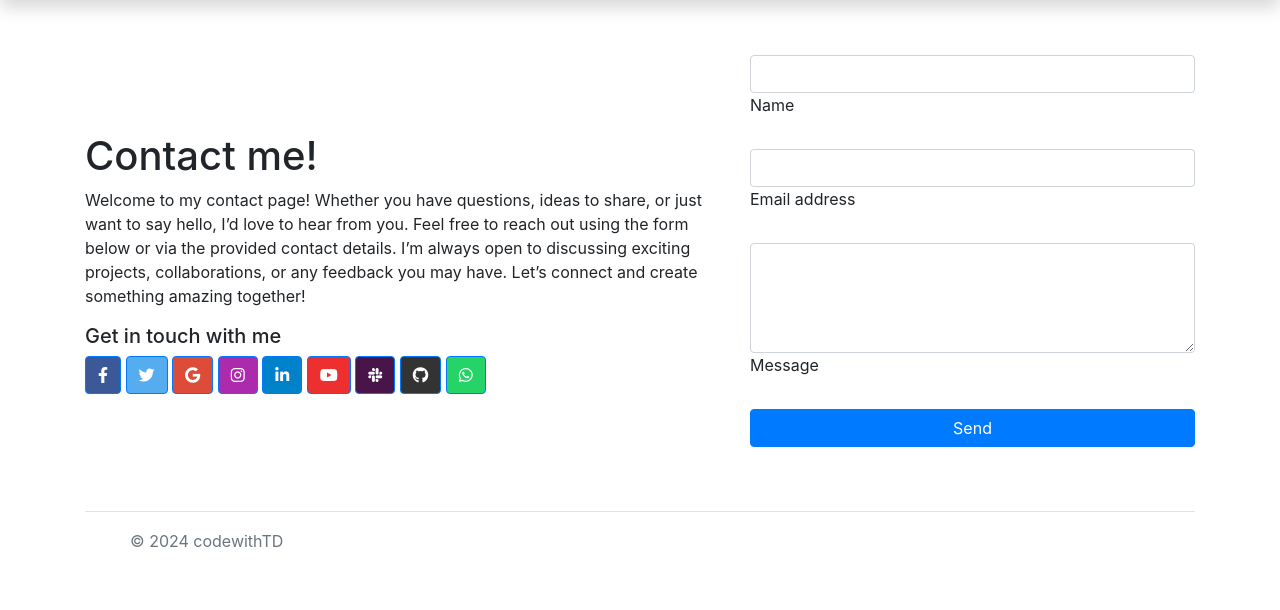
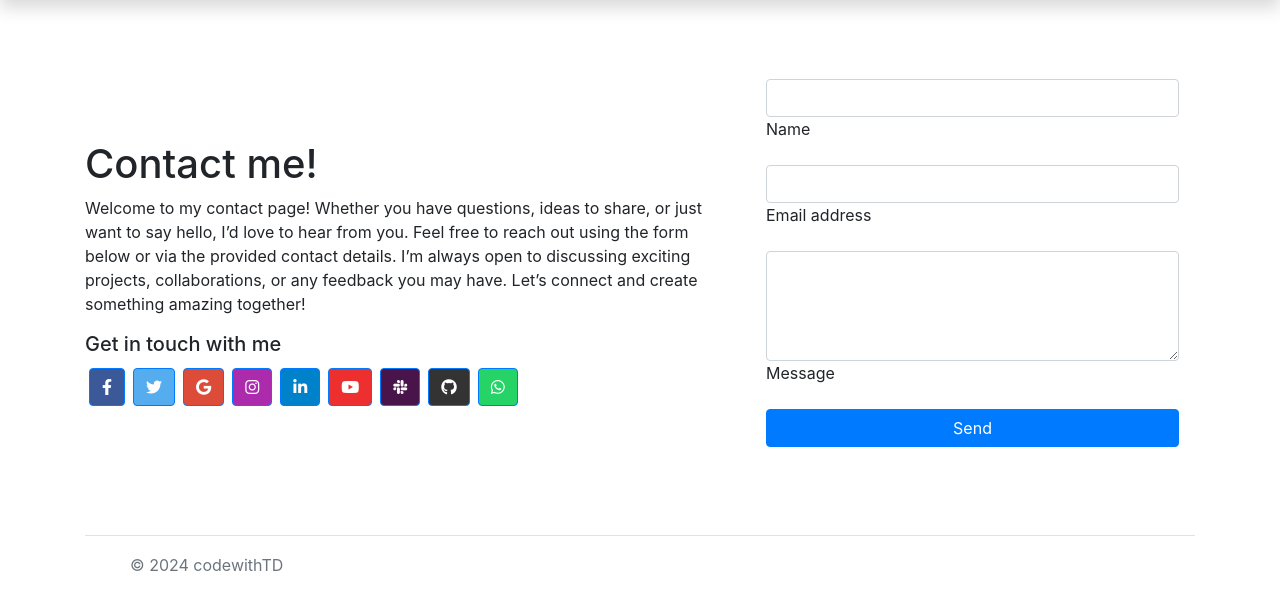
Before and after one commit to dhargyalla/render-flask-deployment, a Flask app: page /contact in a window 1280 px wide. Shown: the part 89-699 px from the top of the page. Run offline with Flask 2, Linux system fonts and the light colour scheme; some libraries are stand-ins or nearby versions.

Commit message:
fresh commit

```diff
--- a/templates/contact.html
+++ b/templates/contact.html
@@ -4,32 +4,36 @@
 
 {% block content %}
 
-<section class="pt-5 pt-md-11 py-3 pt-5">
+<section class="pt-5 pt-md-11 py-3">
   <div class="container pt-5">
     <div class="row gx-4 gx-lg-5 mt-5 align-items-center">
       <div class="col-12 col-md-5 order-md-2">
         <!-- Form -->
-        <form style="width: w-100;" action="/contact" method="POST">
+        <div class="px-3 py-4"> <!-- Responsive padding -->
+          <form class="w-100" action="/contact" method="POST">
             <!-- Name input -->
-          <div data-mdb-input-init class="form-outline mb-4">
+            <div class="form-outline mb-3">
               <input type="text" id="form4Example1" name="name" class="form-control" required />
               <label class="form-label" for="form4Example1">Name</label>
             </div>
 
             <!-- Email input -->
-          <div data-mdb-input-init class="form-outline mb-4">
+            <div class="form-outline mb-3">
               <input type="email" id="form4Example2" name="email" class="form-control" required />
               <label class="form-label" for="form4Example2">Email address</label>
             </div>
 
             <!-- Message input -->
-          <div data-mdb-input-init class="form-outline mb-4">
+            <div class="form-outline mb-3">
               <textarea class="form-control" id="form4Example3" name="message" rows="4" required></textarea>
               <label class="form-label" for="form4Example3">Message</label>
             </div>
+
             <!-- Submit button -->
-          <button data-mdb-ripple-init type="submit" class="btn btn-primary btn-block mb-4">Send</button>
+            <button type="submit" class="btn btn-primary btn-block mb-4">Send</button>
           </form>
+        </div>
+
         {% with messages = get_flashed_messages(with_categories=true) %}
           {% if messages %}
             {% for category, message in messages %}
@@ -39,11 +43,9 @@
             {% endfor %}
           {% endif %}
         {% endwith %}
+      </div>
 
-
-      </div>
-      <div class="col-12 col-md-7 order-md-1">
-        <!-- Contact Info -->
+      <div class="col-12 col-md-7 order-md-1 text-center text-md-left">
         <h1>Contact me!</h1>
         <p>
           Welcome to my contact page! Whether you have questions, ideas to share,
@@ -52,20 +54,23 @@
           discussing exciting projects, collaborations, or any feedback you may have.
           Let’s connect and create something amazing together!
         </p>
-        <h5>Get in touch with me </h5>
+        <h5>Get in touch with me</h5>
+
         <!-- Social Media Links -->
-        <a class="btn btn-primary" style="background-color: #3b5998;" href="#!" role="button"><i class="fab fa-facebook-f"></i></a>
-        <a class="btn btn-primary" style="background-color: #55acee;" href="#!" role="button"><i class="fab fa-twitter"></i></a>
-        <a class="btn btn-primary" style="background-color: #dd4b39;" href="#!" role="button"><i class="fab fa-google"></i></a>
-        <a class="btn btn-primary" style="background-color: #ac2bac;" href="#!" role="button"><i class="fab fa-instagram"></i></a>
-        <a class="btn btn-primary" style="background-color: #0082ca;" href="#!" role="button"><i class="fab fa-linkedin-in"></i></a>
-        <a class="btn btn-primary" style="background-color: #ed302f;" href="#!" role="button"><i class="fab fa-youtube"></i></a>
-        <a class="btn btn-primary" style="background-color: #481449;" href="#!" role="button"><i class="fab fa-slack-hash"></i></a>
-        <a class="btn btn-primary" style="background-color: #333333;" href="#!" role="button"><i class="fab fa-github"></i></a>
-        <a class="btn btn-primary" style="background-color: #25d366;" href="#!" role="button"><i class="fab fa-whatsapp"></i></a>
+        <div class="d-flex flex-wrap justify-content-center justify-content-md-start">
+          <a class="btn btn-primary m-1" style="background-color: #3b5998;" href="#"><i class="fab fa-facebook-f"></i></a>
+          <a class="btn btn-primary m-1" style="background-color: #55acee;" href="#"><i class="fab fa-twitter"></i></a>
+          <a class="btn btn-primary m-1" style="background-color: #dd4b39;" href="#"><i class="fab fa-google"></i></a>
+          <a class="btn btn-primary m-1" style="background-color: #ac2bac;" href="#"><i class="fab fa-instagram"></i></a>
+          <a class="btn btn-primary m-1" style="background-color: #0082ca;" href="#"><i class="fab fa-linkedin-in"></i></a>
+          <a class="btn btn-primary m-1" style="background-color: #ed302f;" href="#"><i class="fab fa-youtube"></i></a>
+          <a class="btn btn-primary m-1" style="background-color: #481449;" href="#"><i class="fab fa-slack-hash"></i></a>
+          <a class="btn btn-primary m-1" style="background-color: #333333;" href="#"><i class="fab fa-github"></i></a>
+          <a class="btn btn-primary m-1" style="background-color: #25d366;" href="#"><i class="fab fa-whatsapp"></i></a>
         </div>
-    </div> <!-- / .row -->
-  </div> <!-- / .container -->
+      </div>
+    </div>
+  </div>
 </section>
 
 
```
Lines whose indentation alone changed are shown as unchanged.
